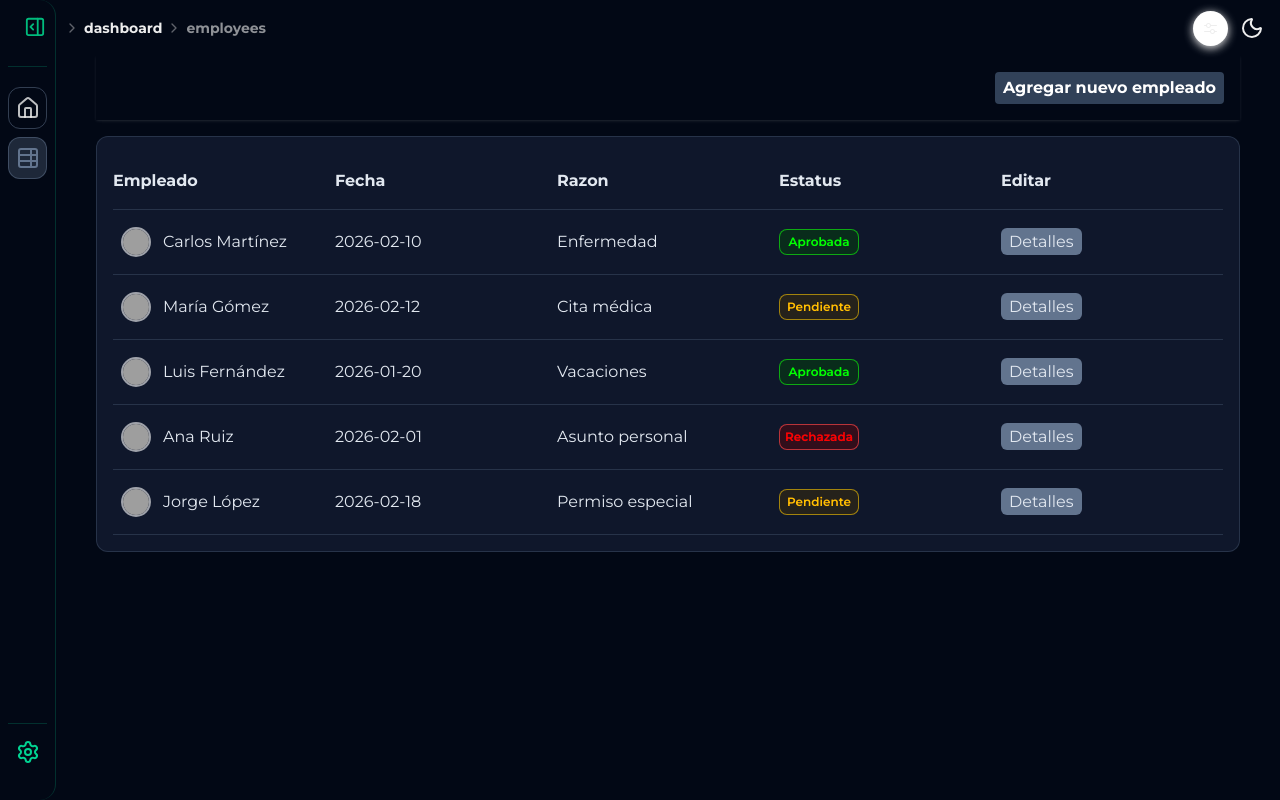
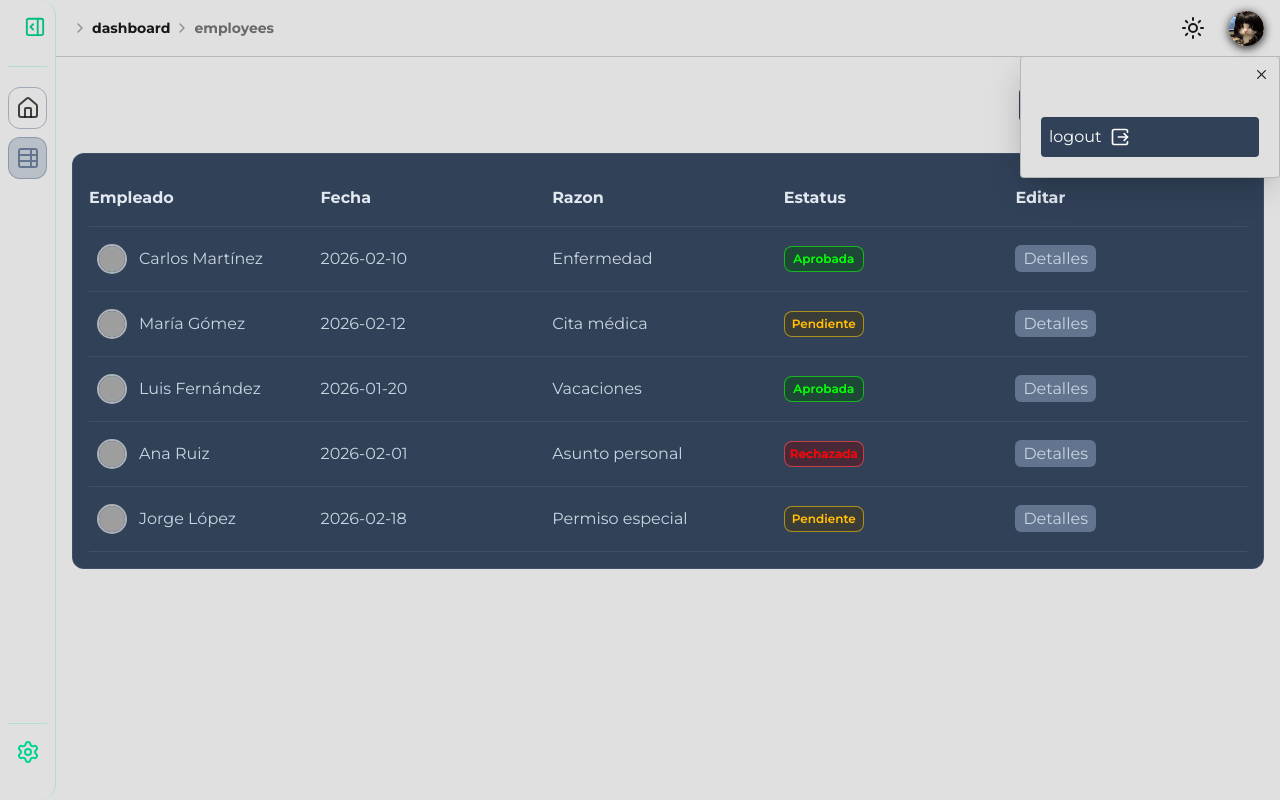
Before and after one commit to SofiDevOs/store-system-admin-panel, a Next.js app: page /dashboard/employees in a window 1280 px wide. Both pictures are taken after a click on the button 1252 px from the left and 28 px from the top of the page. Built offline with nearby package versions, Linux system fonts and the light colour scheme; no server answers; grey boxes are pictures that could not be loaded.

Commit message:
✨ Feat: introudce logout endpoint| refactor UI

```diff
--- a/src/app/dashboard/components/EmployeeStats.tsx
+++ b/src/app/dashboard/components/EmployeeStats.tsx
@@ -33,10 +33,18 @@ export const data = {
 const options = {
 	responsive: true,
 	maintainAspectRatio: false,
+	plugins: {
+		legend: {
+			position: "left" as const,
+			labels: {
+				color: "white",
+			},
+		},
+	},
 };
 const EmployeeStats = () => {
 	return (
-		<div className="h-full">
+		<div className="h-full  ">
 			<Pie options={options} data={data} />
 		</div>
 	);
--- a/src/app/dashboard/components/sections/BasicStats.tsx
+++ b/src/app/dashboard/components/sections/BasicStats.tsx
@@ -14,7 +14,7 @@ export const BasicStats = () => {
 				<DashboardCard className="[grid-area:el-1]" title="Ventas del dia">
 					<SalesPerDay />
 				</DashboardCard>
-				<DashboardCard className="[grid-area:el-2]" title="Empleados Activos">
+				<DashboardCard className="[grid-area:el-2]" >
 					<EmployeeStats/>
 				</DashboardCard>
 				<DashboardCard className='[grid-area:el-3] items-center p-0' >
--- a/src/app/dashboard/employees/components/EmployeeHeader.tsx
+++ b/src/app/dashboard/employees/components/EmployeeHeader.tsx
@@ -3,7 +3,7 @@ import React from 'react'
 
 const EmployeeHeader = () => {
   return (
-    <header className='flex w-full shadow shadow-foreground/10 p-4  items-center justify-end'>
+    <header className='flex w-full  p-4  items-center justify-end'>
         <Link
         className='px-2 py-1 text-white font-bold bg-slate-700 rounded-sm '
         href={'/dashboard/employees/register'}>
--- a/src/app/dashboard/employees/components/form/EmployeeForm.tsx
+++ b/src/app/dashboard/employees/components/form/EmployeeForm.tsx
@@ -91,7 +91,7 @@ function EmployeeForm() {
 					/>
 				</div>
 				<Input
-					name="profilePicture"
+					name="profileImage"
 					label="Foto de perfil"
 					type="file"
 					accept="image/*"
--- a/src/app/dashboard/layout.tsx
+++ b/src/app/dashboard/layout.tsx
@@ -26,14 +26,14 @@ const DashboardLayout = ({ children }: { children: React.ReactNode }) => {
           <Footer isActive={isActive} />
         </Sidebar>
         <div className="flex flex-col w-full h-full [grid-area:main]">
-          <header className="flex justify-between sticky top-0 bg-background  items-center px-2 py-2  z-100">
+          <header className="flex justify-between sticky top-0 bg-background  items-center px-4 py-2 z-100 border-b border-foreground/20 mb-4">
             <Breadcrumb />
-            <div className="flex gap-1 items-center">
+            <div className="flex gap-4 items-center">
+            <ThemeToggle />
             <UserMenu/>
-            <ThemeToggle />
             </div>
           </header>
-          <main className="flex flex-col gap-4 w-full h-full px-2 md:px-10">
+          <main className="flex flex-col gap-4 w-full h-full px-2 md:px-4">
             {children}
           </main>
         </div>
--- a/src/app/dashboard/styles/dashboard-grid.css
+++ b/src/app/dashboard/styles/dashboard-grid.css
@@ -3,9 +3,9 @@
 	gap: 1rem;
 	width: 100%;
 	margin: 0 auto;
-	grid-template-columns: 2fr 2fr 1fr;
-	grid-template-rows: 20rem;
-	grid-template-areas: "el-1 el-2 el-3 el-3";
+	grid-template-columns: 1fr 2fr 1fr;
+	grid-template-rows: auto;
+	grid-template-areas: "el-1 el-2  el-3";
 	@media (width <= 768px) {
 		display: flex;
 		flex-direction: column;
--- a/src/app/dashboard/styles/dashboard.css
+++ b/src/app/dashboard/styles/dashboard.css
@@ -9,7 +9,7 @@
   /* max-height: 100dvh; */
   transition: grid-template-columns 0.3s;
   &:has(> .sidebar.active) {
-    --sidebar-width: 270px;
+    --sidebar-width: 230px;
     --sidebar-padding: 2rem;
   }
   @media (max-width: 768px) {
--- a/src/app/layout.tsx
+++ b/src/app/layout.tsx
@@ -20,8 +20,14 @@ export default function RootLayout({
   children: React.ReactNode;
 }>) {
   return (
-    <html lang="es">
-
+    <html lang="es" suppressHydrationWarning>
+      <head>
+        <script
+          dangerouslySetInnerHTML={{
+            __html: `(function(){try{var t=localStorage.getItem('theme');if(!t)t=matchMedia('(prefers-color-scheme:dark)').matches?'dark':'light';document.documentElement.classList.add(t)}catch(e){}})()`
+          }}
+        />
+      </head>
       <body
         className={`${montserrat} antialiased`}
       >
--- a/src/context/ThemeContext.tsx
+++ b/src/context/ThemeContext.tsx
@@ -15,16 +15,12 @@ interface ThemeContextType {
 const ThemeContext = createContext<ThemeContextType | undefined>(undefined);
 
 export function ThemeProvider({ children }: PropsWithChildren) {
-  const [theme, setTheme] = useState("light");
-
-  useEffect(() => {
-    const savedTheme =
-      localStorage.getItem("theme") ||
-      (window.matchMedia("(prefers-color-scheme:dark)").matches
-        ? "dark"
-        : "light");
-    setTheme(savedTheme);
-  }, []);
+  const [theme, setTheme] = useState(() => {
+    if (typeof window !== "undefined") {
+      return document.documentElement.classList.contains("dark") ? "dark" : "light";
+    }
+    return "light";
+  });
 
   useEffect(() => {
     document.documentElement.classList.remove("light", "dark");
--- a/src/middleware.ts
+++ b/src/proxy.ts
@@ -1,8 +1,7 @@
-import { request } from "http";
 import { NextResponse } from "next/server";
 import { NextRequest } from "next/server";
 
-export function middleware(req: NextRequest) {
+export function proxy(req: NextRequest) {
 	const hasSession = req.cookies.has("token");
 	const { pathname } = req.nextUrl;
 	if (pathname == "/") {
--- a/src/shared/components/UserMenu.tsx
+++ b/src/shared/components/UserMenu.tsx
@@ -1,81 +1,44 @@
-import * as React from "react";
+"use client";
+
 import { Popover } from "radix-ui";
-import { MixerHorizontalIcon, Cross2Icon } from "@radix-ui/react-icons";
+import {  Cross2Icon } from "@radix-ui/react-icons";
+import Image from "next/image";
+import { SquareArrowRightExit } from "lucide-react";
+import { apiFetch } from "@/lib/api";
 
-const UserMenu = () => (
-	<Popover.Root>
-		<Popover.Trigger asChild>
-			<button
-				className="inline-flex size-[35px] cursor-default items-center justify-center rounded-full bg-white text-violet11 shadow-[0_2px_10px] shadow-blackA4 outline-none hover:bg-violet3 focus:shadow-[0_0_0_2px] focus:shadow-black"
-				aria-label="Update dimensions"
+const UserMenu = () => {
+	const logout = () => {
+		apiFetch("/auth/logout", { method: "POST" }).then(() => {
+			window.location.href = "/login";
+			console.log("Logged out successfully");
+
+		});
+	};
+
+	return (
+		<Popover.Root>
+			<Popover.Trigger asChild>
+				<button
+					className="overflow-hidden inline-flex cursor-pointer size-8.75 items-center justify-center rounded-full bg-white/30 shadow-[0_2px_10px] shadow-blackA4 dark:shadow-amber-50/30 outline-none hover:bg-violet-300 focus:shadow-[0_0_0_2px] focus:shadow-black"
+					aria-label="Update dimensions"
 			>
-				<MixerHorizontalIcon />
+				<Image src="/gata-salvaje.jpeg" alt="User Avatar" width={35} height={35} className="object-cover w-full" />
 			</button>
 		</Popover.Trigger>
 		<Popover.Portal>
 			<Popover.Content
-				className="w-[260px] rounded bg-white p-5 shadow-[0_10px_38px_-10px_hsla(206,22%,7%,.35),0_10px_20px_-15px_hsla(206,22%,7%,.2)] will-change-[transform,opacity] focus:shadow-[0_10px_38px_-10px_hsla(206,22%,7%,.35),0_10px_20px_-15px_hsla(206,22%,7%,.2),0_0_0_2px_theme(colors.violet7)] data-[state=open]:data-[side=bottom]:animate-slideUpAndFade data-[state=open]:data-[side=left]:animate-slideRightAndFade data-[state=open]:data-[side=right]:animate-slideLeftAndFade data-[state=open]:data-[side=top]:animate-slideDownAndFade"
+				className="border border-foreground/20 w-65 rounded bg-background p-5 shadow-[0_10px_38px_-10px_hsla(206,22%,7%,.35),0_10px_20px_-15px_hsla(206,22%,7%,.2)] dark:shadow-amber-50/10 will-change-[transform,opacity] focus:shadow-[0_10px_38px_-10px_hsla(206,22%,7%,.35),0_10px_20px_-15px_hsla(206,22%,7%,.2),0_0_0_2px_theme(colors.violet7)] data-[state=open]:data-[side=bottom]:animate-slideUpAndFade data-[state=open]:data-[side=left]:animate-slideRightAndFade data-[state=open]:data-[side=right]:animate-slideLeftAndFade data-[state=open]:data-[side=top]:animate-slideDownAndFade"
 				sideOffset={5}
 			>
-				<div className="flex flex-col gap-2.5">
-					<p className="mb-2.5 text-[15px] font-medium leading-[19px] text-mauve12">
-						Dimensions
-					</p>
-					<fieldset className="flex items-center gap-5">
-						<label
-							className="w-[75px] text-[13px] text-violet11"
-							htmlFor="width"
-						>
-							Width
-						</label>
-						<input
-							className="inline-flex h-[25px] w-full flex-1 items-center justify-center rounded px-2.5 text-[13px] leading-none text-violet11 shadow-[0_0_0_1px] shadow-violet7 outline-none focus:shadow-[0_0_0_2px] focus:shadow-violet8"
-							id="width"
-							defaultValue="100%"
-						/>
-					</fieldset>
-					<fieldset className="flex items-center gap-5">
-						<label
-							className="w-[75px] text-[13px] text-violet11"
-							htmlFor="maxWidth"
-						>
-							Max. width
-						</label>
-						<input
-							className="inline-flex h-[25px] w-full flex-1 items-center justify-center rounded px-2.5 text-[13px] leading-none text-violet11 shadow-[0_0_0_1px] shadow-violet7 outline-none focus:shadow-[0_0_0_2px] focus:shadow-violet8"
-							id="maxWidth"
-							defaultValue="300px"
-						/>
-					</fieldset>
-					<fieldset className="flex items-center gap-5">
-						<label
-							className="w-[75px] text-[13px] text-violet11"
-							htmlFor="height"
-						>
-							Height
-						</label>
-						<input
-							className="inline-flex h-[25px] w-full flex-1 items-center justify-center rounded px-2.5 text-[13px] leading-none text-violet11 shadow-[0_0_0_1px] shadow-violet7 outline-none focus:shadow-[0_0_0_2px] focus:shadow-violet8"
-							id="height"
-							defaultValue="25px"
-						/>
-					</fieldset>
-					<fieldset className="flex items-center gap-5">
-						<label
-							className="w-[75px] text-[13px] text-violet11"
-							htmlFor="maxHeight"
-						>
-							Max. height
-						</label>
-						<input
-							className="inline-flex h-[25px] w-full flex-1 items-center justify-center rounded px-2.5 text-[13px] leading-none text-violet11 shadow-[0_0_0_1px] shadow-violet7 outline-none focus:shadow-[0_0_0_2px] focus:shadow-violet8"
-							id="maxHeight"
-							defaultValue="none"
-						/>
-					</fieldset>
+				<div className="flex flex-col justify-center items-center  mt-10">
+					<ul className="flex flex-col gap-3 w-full ">
+						<li className="w-full">
+							<button onClick={logout} className="p-2 rounded bg-slate-700 hover:bg-slate-600 cursor-pointer  flex gap-2 items-center text-white w-full">logout <SquareArrowRightExit  className="w-5"/></button>
+						</li>
+					</ul>
 				</div>
 				<Popover.Close
-					className="absolute right-[5px] top-[5px] inline-flex size-[25px] cursor-default items-center justify-center rounded-full text-violet11 outline-none hover:bg-violet4 focus:shadow-[0_0_0_2px] focus:shadow-violet7"
+					className="cursor-pointer absolute right-1.25 top-1.25 inline-flex size-6.25  items-center justify-center rounded-full text-violet11 outline-none hover:bg-violet4 focus:shadow-[0_0_0_2px] focus:shadow-violet7"
 					aria-label="Close"
 				>
 					<Cross2Icon />
@@ -86,4 +49,5 @@ const UserMenu = () => (
 	</Popover.Root>
 );
 
+}
 export default UserMenu;
```
Also changed, not shown: public/gata-salvaje.jpeg (added).
